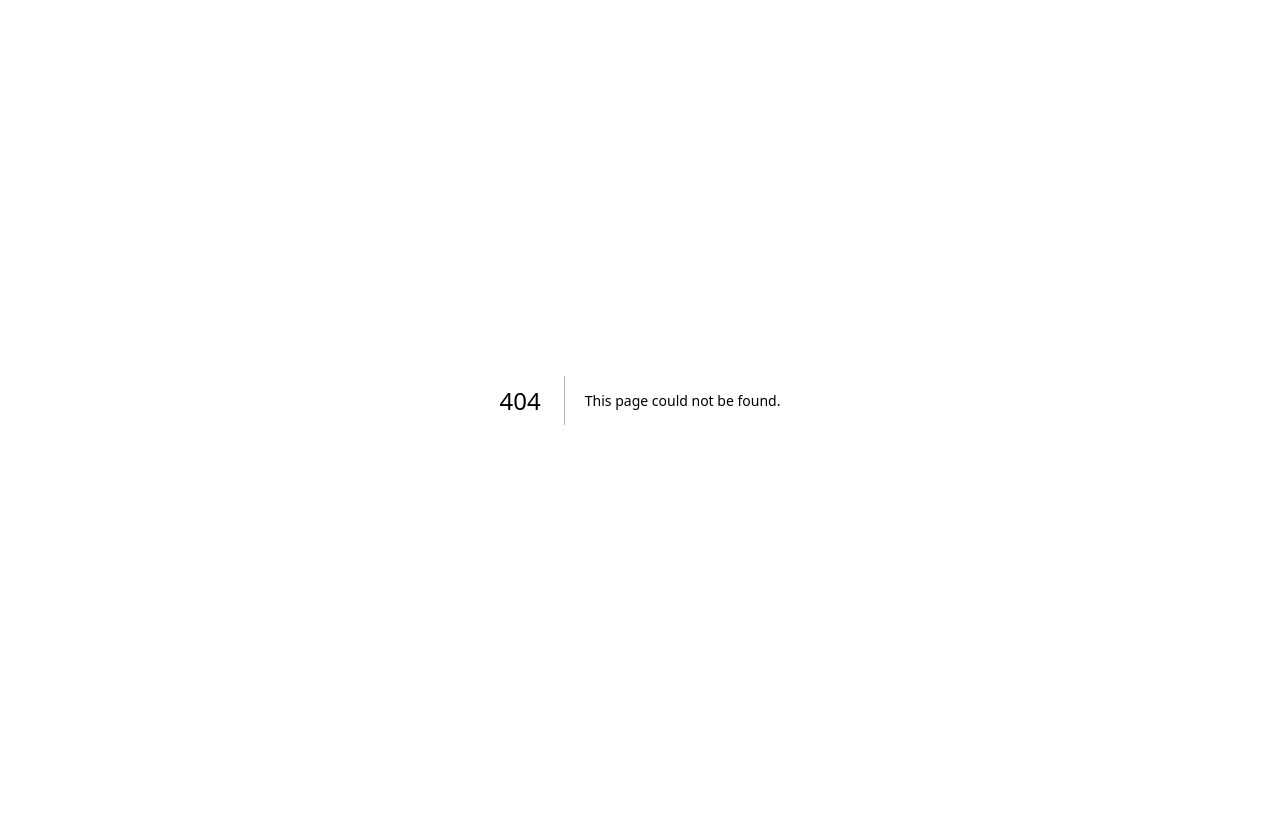
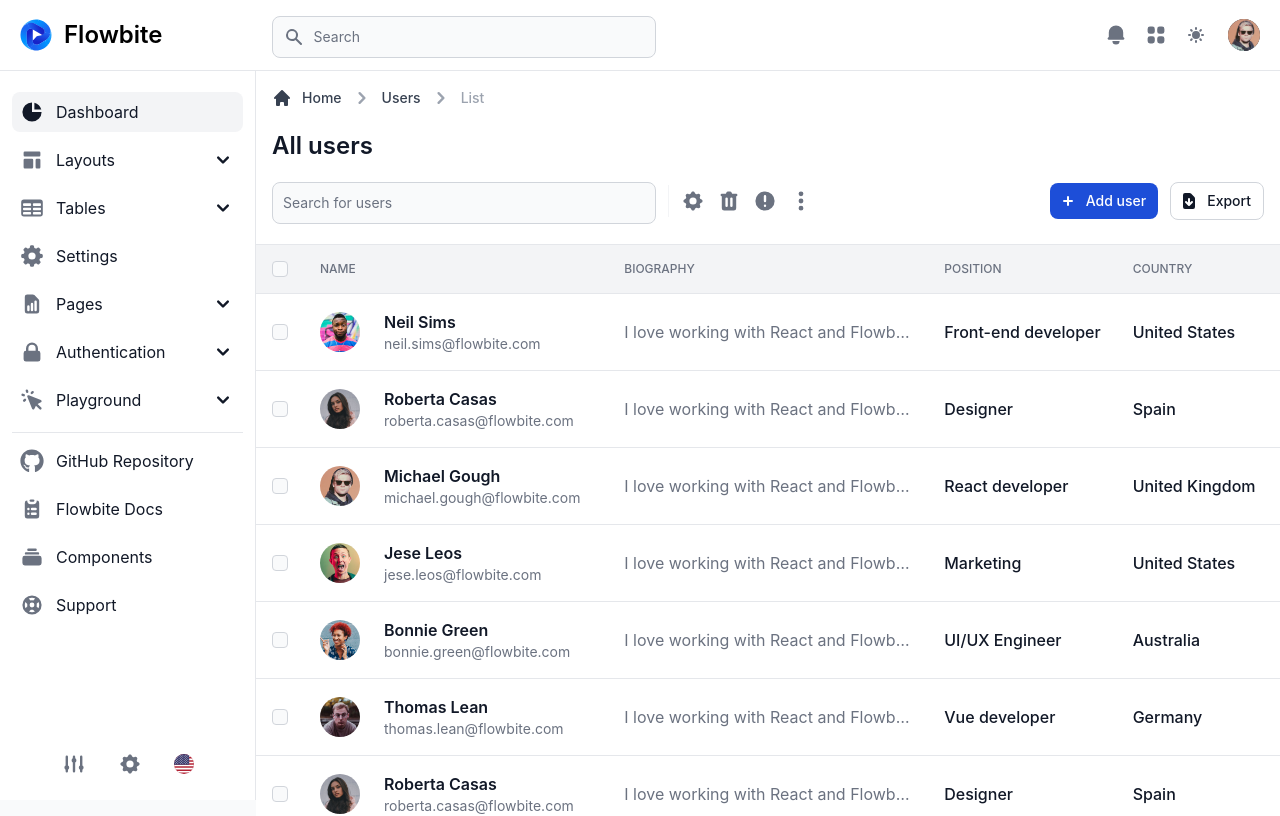
Before and after one commit to nailnafir/admin-next-tailwind, a Next.js app: page /tables/users in a window 1280 px wide. Before the commit this address had no page. Shown: the top 816 px of the page. Built offline with nearby package versions, Linux system fonts and the light colour scheme.

Commit message:
Add users page

```diff
--- a/pages/index.tsx
+++ b/pages/index.tsx
@@ -1,5 +1,5 @@
-import Navbar from "@/components/navbar/Navbar";
-import Sidebar from "@/components/sidebar/Sidebar";
+import Navbar from "@/components/Navbar/Navbar";
+import Sidebar from "@/components/Sidebar/Sidebar";
 import Head from "next/head";
 
 export default function Home() {
--- /dev/null
+++ b/pages/tables/users.tsx
@@ -0,0 +1,76 @@
+import React, { useState } from "react";
+import ModalAddUser from "@/components/Modals/ModalAddUser";
+import ModalDeleteUser from "@/components/Modals/ModalDeleteUser";
+import ModalEditUser from "@/components/Modals/ModalEditUser";
+import Pagination from "@/components/Table/Pagination";
+import TableUser from "@/components/Table/TableUser";
+import Navbar from "@/components/Navbar/Navbar";
+import Sidebar from "@/components/Sidebar/Sidebar";
+
+export default function Users() {
+  const [isAddModalOpen, setAddModalOpen] = useState(false);
+  const [isEditModalOpen, setEditModalOpen] = useState(false);
+  const [isDeleteModalOpen, setDeleteModalOpen] = useState(false);
+
+  function showHideAddModal() {
+    setAddModalOpen(!isAddModalOpen);
+  }
+
+  function showHideEditModal() {
+    setEditModalOpen(!isEditModalOpen);
+  }
+
+  function showHideDeleteModal() {
+    setDeleteModalOpen(!isDeleteModalOpen);
+  }
+
+  function addModalHandler() {
+    console.log("User Added!");
+    setAddModalOpen(!isAddModalOpen);
+  }
+
+  function editModalHandler() {
+    console.log("User Edited!");
+    setEditModalOpen(!isEditModalOpen);
+  }
+
+  function deleteModalHandler() {
+    console.log("User Deleted!");
+    setDeleteModalOpen(!isDeleteModalOpen);
+  }
+
+  return (
+    <>
+      <Navbar />
+      <div className="flex pt-16 overflow-hidden bg-gray-50 dark:bg-gray-900">
+        <Sidebar />
+        <div
+          id="main-content"
+          className="relative w-full h-full overflow-y-auto bg-gray-50 lg:ml-64 dark:bg-gray-900"
+        >
+          <TableUser
+            showAddModal={showHideAddModal}
+            showEditModal={showHideEditModal}
+            showDeleteModal={showHideDeleteModal}
+          />
+          <Pagination />
+          <ModalAddUser
+            isModalOpen={isAddModalOpen}
+            onAdd={addModalHandler}
+            onClose={showHideAddModal}
+          />
+          <ModalEditUser
+            isModalOpen={isEditModalOpen}
+            onEdit={editModalHandler}
+            onClose={showHideEditModal}
+          />
+          <ModalDeleteUser
+            isModalOpen={isDeleteModalOpen}
+            onDelete={deleteModalHandler}
+            onClose={showHideDeleteModal}
+          />
+        </div>
+      </div>
+    </>
+  );
+}
```
